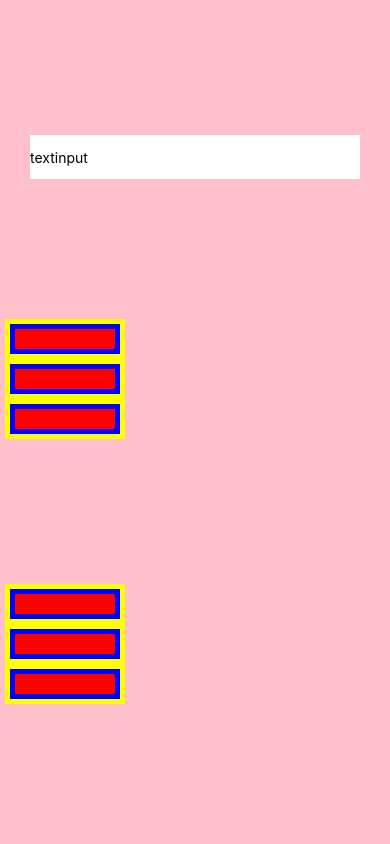
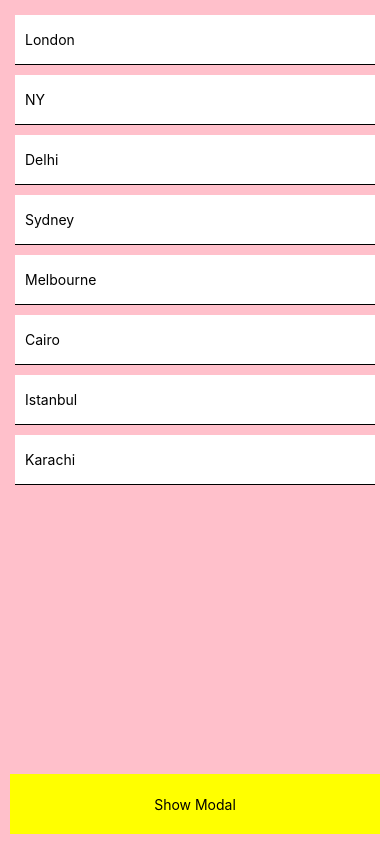
Before and after one commit to firdousali86/RNSampleJuly26, a React Native app: screen / in a window 390 px wide. Built offline with nearby package versions, Linux system fonts and the light colour scheme.

Commit message:
flatlist

```diff
--- a/package.json
+++ b/package.json
@@ -10,8 +10,10 @@
     "test": "jest"
   },
   "dependencies": {
+    "prop-types": "^15.8.1",
     "react": "18.2.0",
-    "react-native": "0.71.8"
+    "react-native": "0.71.8",
+    "react-native-modal": "^13.0.1"
   },
   "devDependencies": {
     "@babel/core": "^7.20.0",
--- a/src/App.tsx
+++ b/src/App.tsx
@@ -14,12 +14,27 @@ import {
   Text,
   View,
   TextInput,
+  TouchableOpacity,
+  Button,
+  FlatList,
 } from 'react-native';
+import Modal from 'react-native-modal';
 import MyOwnControl from './MyOwnControl';
 import MyOwnControlFunc from './MyOwnControlFunc';
 import UserProfile from './UserProfile';
 
 import LevelOne from './LevelOne';
+
+const cityData = [
+  {name: 'London'},
+  {name: 'NY'},
+  {name: 'Delhi'},
+  {name: 'Sydney'},
+  {name: 'Melbourne'},
+  {name: 'Cairo'},
+  {name: 'Istanbul'},
+  {name: 'Karachi'},
+];
 
 function App(): JSX.Element {
   // const onTextInputValueChanged = changedText => {
@@ -30,8 +45,74 @@ function App(): JSX.Element {
   // };
 
   const [textValue, setTextValue] = useState('');
+  const [isModalVisible, setIsModalVisible] = useState(false);
+  const [modalTextValue, setModalTextValue] = useState('');
+  const [cityValues, setCityValues] = useState(cityData);
 
   console.log('hey this is app render');
+
+  const renderFlatList = () => {
+    return (
+      <FlatList
+        style={{margin: 10}}
+        data={cityValues}
+        renderItem={({item, index}) => {
+          return (
+            <View
+              style={{
+                backgroundColor: 'white',
+                height: 50,
+                borderBottomColor: 'black',
+                borderBottomWidth: 0.5,
+                justifyContent: 'center',
+                margin: 5,
+              }}>
+              <Text style={{marginHorizontal: 10}}>{item.name}</Text>
+            </View>
+          );
+        }}
+      />
+    );
+  };
+
+  const renderModal = () => {
+    return (
+      <Modal
+        isVisible={isModalVisible}
+        hasBackdrop
+        style={{height: 250}}
+        onBackdropPress={() => {
+          console.log('sdfsdf');
+        }}>
+        <View style={{flex: 1}}>
+          <Text>Hello!</Text>
+          <TextInput
+            value={modalTextValue}
+            onChangeText={changedText => {
+              setModalTextValue(changedText);
+            }}
+            style={{backgroundColor: 'white', height: 44, margin: 5}}
+          />
+
+          <TouchableOpacity
+            onPress={() => {
+              setCityValues([...cityValues, {name: modalTextValue}]);
+              setModalTextValue('');
+
+              setIsModalVisible(false);
+            }}
+            style={{
+              height: 44,
+              backgroundColor: 'white',
+              justifyContent: 'center',
+              alignItems: 'center',
+            }}>
+            <Text>Submit</Text>
+          </TouchableOpacity>
+        </View>
+      </Modal>
+    );
+  };
 
   return (
     <SafeAreaView
@@ -39,39 +120,24 @@ function App(): JSX.Element {
         flex: 1,
         backgroundColor: 'pink',
         flexDirection: 'column',
-        justifyContent: 'space-evenly',
-        alignItems: 'flex-start',
       }}>
-      <TextInput
-        value={textValue}
-        onChangeText={changedText => {
-          setTextValue(changedText);
+      {renderFlatList()}
+
+      <TouchableOpacity
+        style={{
+          backgroundColor: 'yellow',
+          margin: 10,
+          height: 60,
+          justifyContent: 'center',
+          alignItems: 'center',
         }}
-        placeholder={'textinput'}
-        style={{
-          backgroundColor: 'white',
-          height: 44,
-          marginHorizontal: 30,
-          alignSelf: 'stretch',
-        }}
-      />
-      <LevelOne />
-      <LevelOne />
+        onPress={() => {
+          setIsModalVisible(true);
+        }}>
+        <Text>Show Modal</Text>
+      </TouchableOpacity>
 
-      {/* <MyOwnControl bgColor={'red'} initialDisplayName="Awais Iqbal">
-        <Text>Hey! This text is embedded inside myowncontrol</Text>
-      </MyOwnControl>
-      <MyOwnControlFunc bgColor={'blue'} initialDisplayName="Awais Iqbal">
-        <Text>Hey! This text is embedded inside myowncontrolfunc</Text>
-      </MyOwnControlFunc> */}
-      {/* <ImageBackground
-        source={{
-          uri: 'https://www.thedrive.com/uploads/2022/04/24/NGAD-F22.jpg?auto=webp&crop=16%3A9&auto=webp&optimize=high&quality=70&width=1440',
-        }}>
-        <ScrollView>
-          <UserProfile />
-        </ScrollView>
-      </ImageBackground> */}
+      {renderModal()}
     </SafeAreaView>
   );
 }
--- a/src/LevelOne.js
+++ b/src/LevelOne.js
@@ -1,15 +1,20 @@
 import {View} from 'react-native';
 import LevelTwo from './LevelTwo';
+import React from 'react';
+import PropTypes from 'prop-types';
 
-const LevelOne = () => {
+class LevelOne extends React.PureComponent {
+  render() {
+    const {bgColor} = this.props;
+
     console.log('hey this is level one render');
 
     return (
       <View
         style={{
           width: 120,
-        height: 120,
-        backgroundColor: 'yellow',
+          height: 180,
+          backgroundColor: bgColor,
           margin: 5,
           flexDirection: 'column',
         }}>
@@ -18,6 +23,15 @@ const LevelOne = () => {
         <LevelTwo />
       </View>
     );
+  }
+}
+
+export default LevelOne;
+
+LevelOne.propTypes = {
+  bgColor: PropTypes.string.isRequired,
 };
 
-export default LevelOne;
+LevelOne.defaultProps = {
+  bgColor: 'yellow',
+};
```
Also changed, not shown: 1 other file (tests, documents, lock files or other folders). Lines whose indentation alone changed are shown as unchanged.
